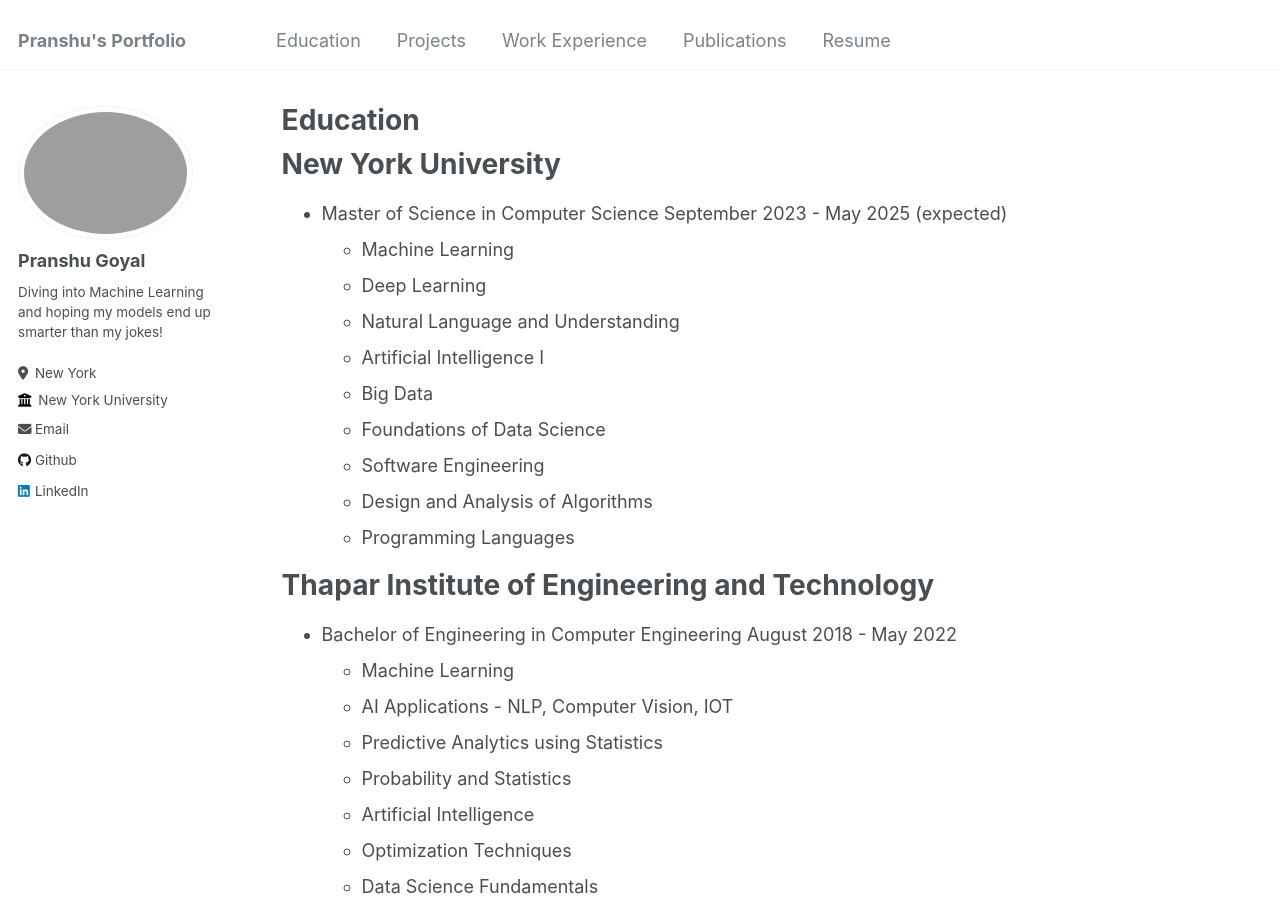
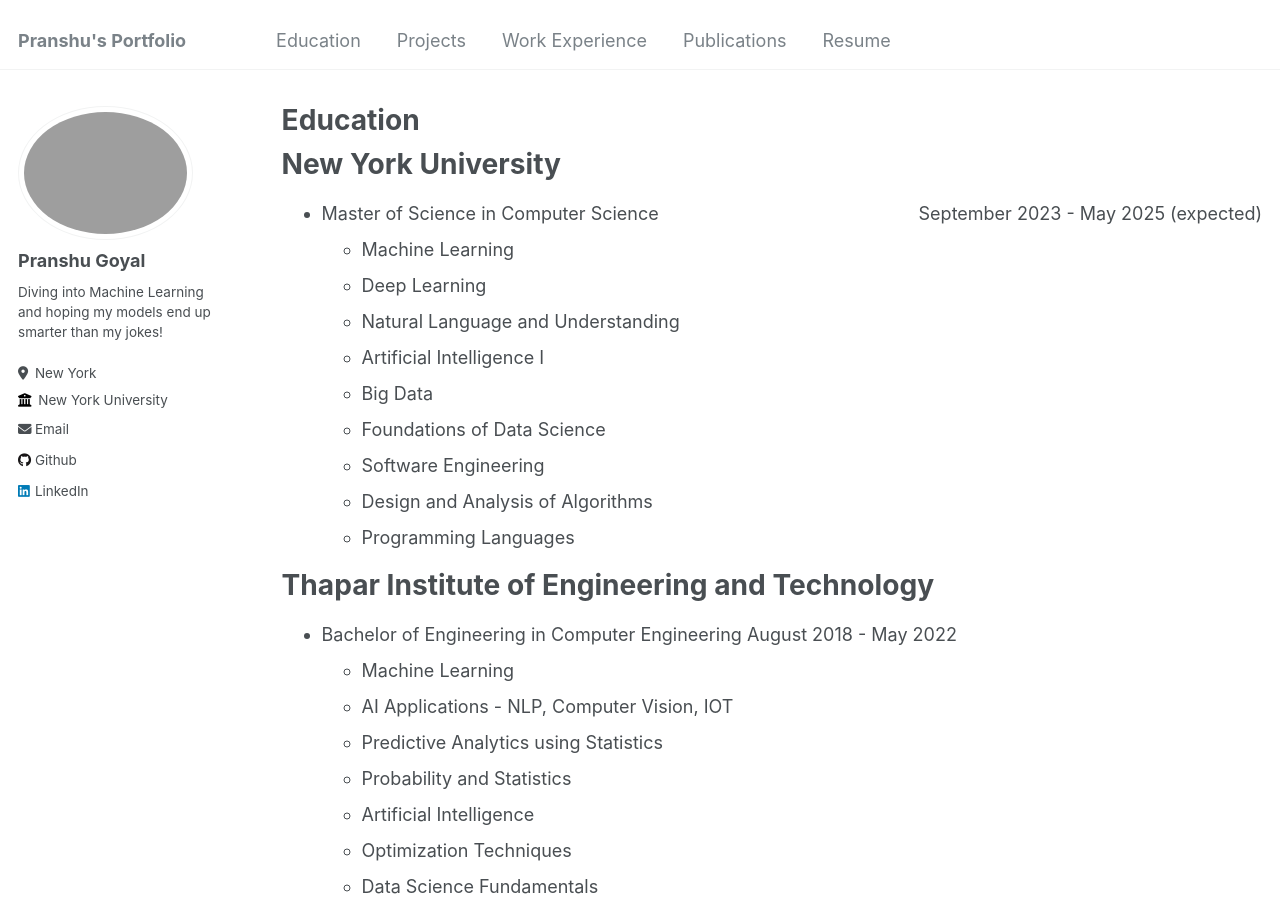
Before and after one commit to pranshu267/pranshu267.github.io, a Jekyll site: the page built from _pages/education.md, in a window 1280 px wide and 900 px high. Built offline with Jekyll 4.4.1, drawn with Linux system fonts in a browser that asks for light colours.

Commit message:
Update education.md

```diff
--- a/_pages/education.md
+++ b/_pages/education.md
@@ -9,7 +9,7 @@
 
 New York University
 ======
-* Master of Science in Computer Science       September 2023 - May 2025 (expected)
+* Master of Science in Computer Science <span style="float: right;">September 2023 - May 2025 (expected)</span>
   * Machine Learning
   * Deep Learning
   * Natural Language and Understanding
```
